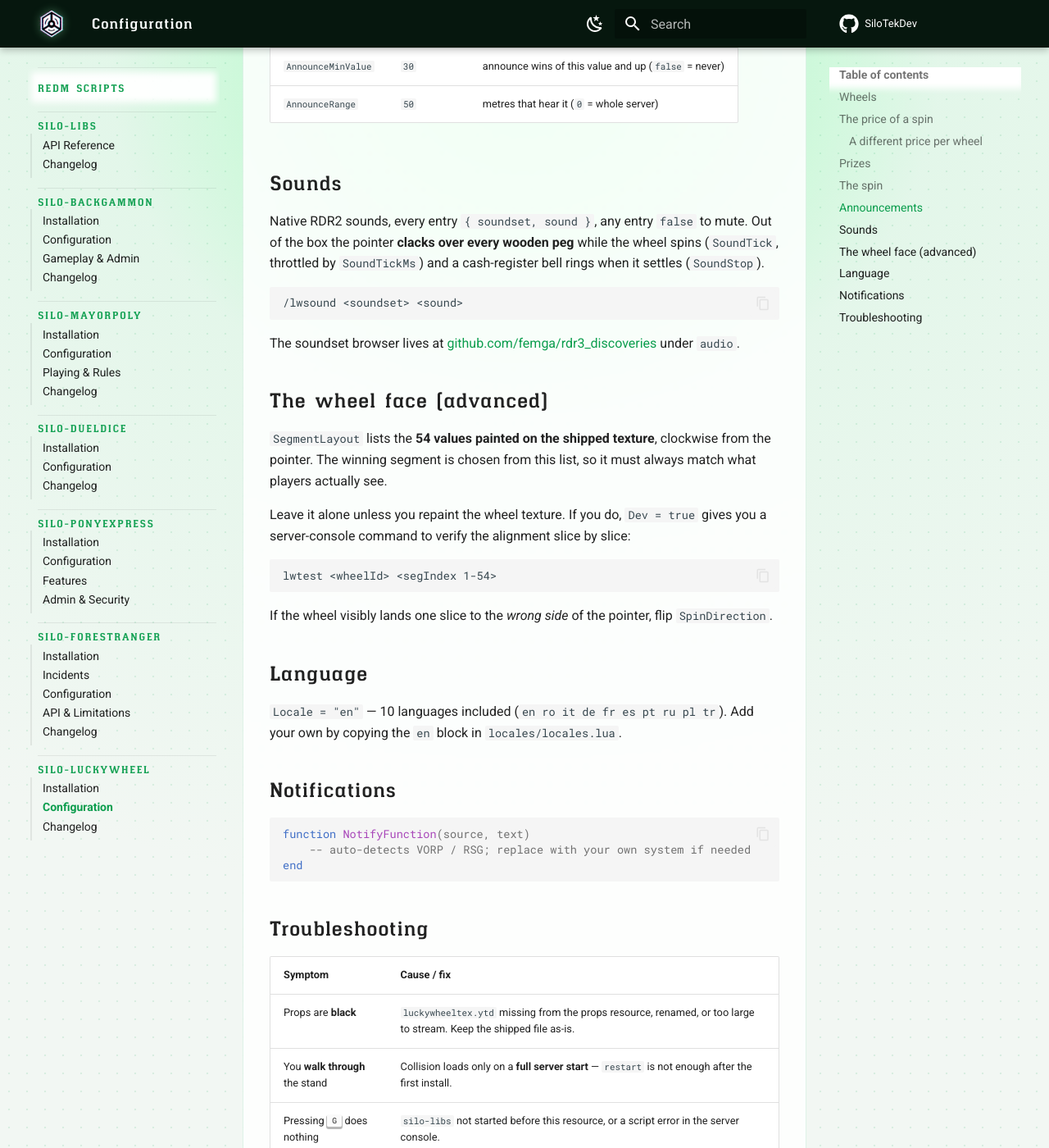
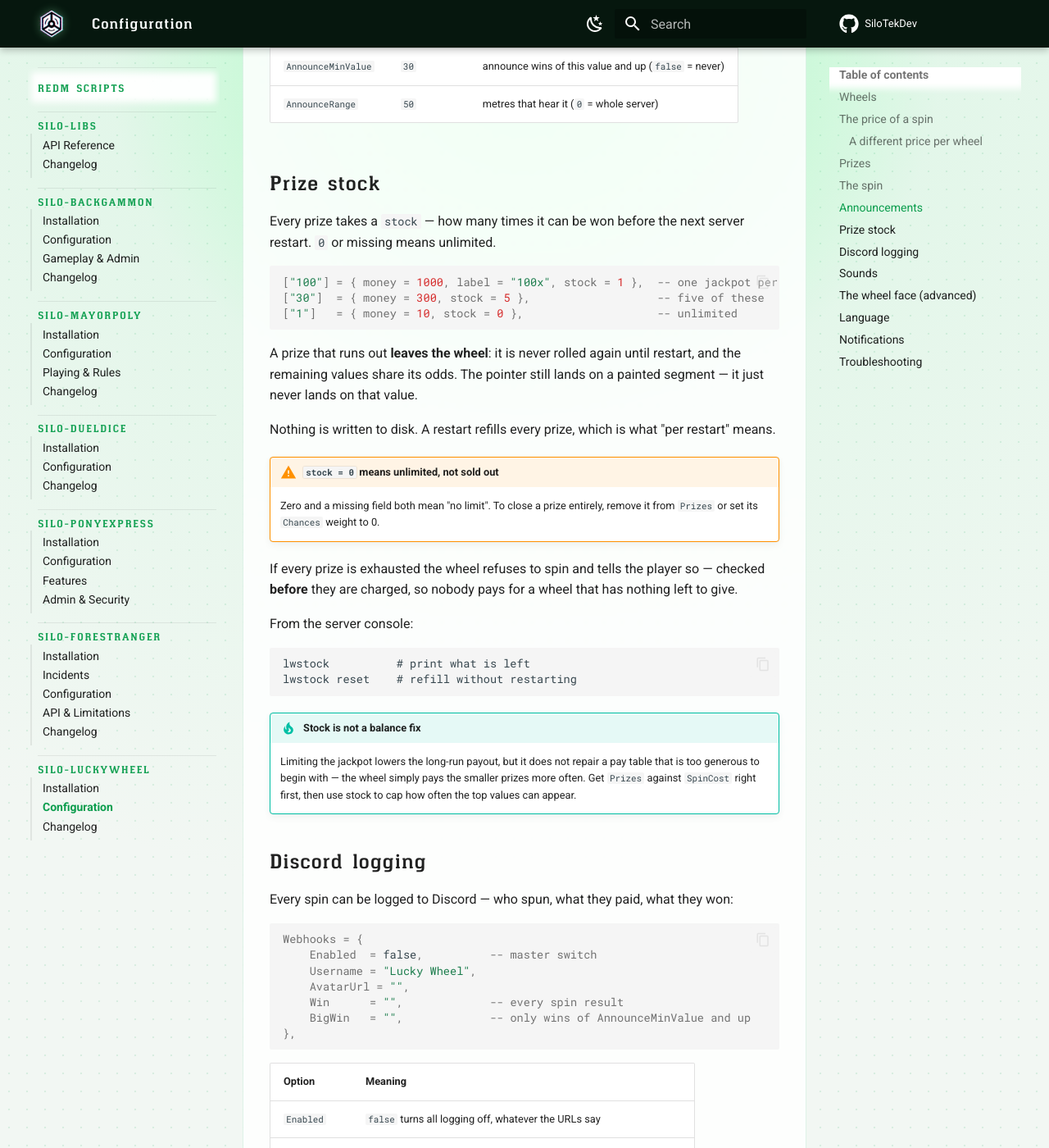
Before and after one commit to SiloTekDev/docs, an MkDocs documentation site: the page built from docs/redm/luckywheel/configuration.md, in a window 1280 px wide and 1400 px high, scrolled down 2917 px. Shown: the whole window at 82% size. Built offline with MkDocs 1.6.1 and Material for MkDocs 9.7.7, drawn with Linux system fonts in a browser that asks for light colours; comment, search, counter and statistics services are not loaded; some of the changed text lies outside the part shown.

Commit message:
docs(luckywheel): 1.2.0-1.3.0 — Discord logging, prize stock
Co-Authored-By: Claude Fable 5 <noreply@anthropic.com>

````diff
--- a/docs/redm/luckywheel/configuration.md
+++ b/docs/redm/luckywheel/configuration.md
@@ -118,6 +118,84 @@ Items ride along with money:
 | `AnnounceMinValue` | `30` | announce wins of this value and up (`false` = never) |
 | `AnnounceRange` | `50` | metres that hear it (`0` = whole server) |
 
+## Prize stock
+
+Every prize takes a `stock` — how many times it can be won before the next
+server restart. `0` or missing means unlimited.
+
+```lua
+["100"] = { money = 1000, label = "100x", stock = 1 },  -- one jackpot per restart
+["30"]  = { money = 300, stock = 5 },                   -- five of these
+["1"]   = { money = 10, stock = 0 },                    -- unlimited
+```
+
+A prize that runs out **leaves the wheel**: it is never rolled again until
+restart, and the remaining values share its odds. The pointer still lands on a
+painted segment — it just never lands on that value.
+
+Nothing is written to disk. A restart refills every prize, which is what "per
+restart" means.
+
+!!! warning "`stock = 0` means unlimited, not sold out"
+    Zero and a missing field both mean "no limit". To close a prize entirely,
+    remove it from `Prizes` or set its `Chances` weight to 0.
+
+If every prize is exhausted the wheel refuses to spin and tells the player so
+— checked **before** they are charged, so nobody pays for a wheel that has
+nothing left to give.
+
+From the server console:
+
+```
+lwstock          # print what is left
+lwstock reset    # refill without restarting
+```
+
+!!! tip "Stock is not a balance fix"
+    Limiting the jackpot lowers the long-run payout, but it does not repair a
+    pay table that is too generous to begin with — the wheel simply pays the
+    smaller prizes more often. Get `Prizes` against `SpinCost` right first,
+    then use stock to cap how often the top values can appear.
+
+## Discord logging
+
+Every spin can be logged to Discord — who spun, what they paid, what they won:
+
+```lua
+Webhooks = {
+    Enabled  = false,          -- master switch
+    Username = "Lucky Wheel",
+    AvatarUrl = "",
+    Win      = "",             -- every spin result
+    BigWin   = "",             -- only wins of AnnounceMinValue and up
+},
+```
+
+| Option | Meaning |
+|--------|---------|
+| `Enabled` | `false` turns all logging off, whatever the URLs say |
+| `Win` | a line for **every** spin — a busy channel |
+| `BigWin` | only wins of `AnnounceMinValue` and up — a quiet highlights channel |
+
+Get a URL from **Edit Channel → Integrations → Webhooks → New Webhook**.
+
+!!! tip "Same URL in both is safe"
+    Put one URL in both slots and a big win is posted **once**, not twice.
+    Leave a slot empty to switch that log off.
+
+Each entry names the wheel, the slice it landed on, the stake (`$10` or
+`1x Gold Bar`), the winnings, the character ID and — for cash spins — the net
+(`+$90` / `-$40`). Net is left out when the stake was an item, since the two
+sides are not comparable.
+
+Two things worth having in the log: item prizes that **could not be
+delivered** (a full satchel) are named under `NOT delivered`, and a player who
+disconnects between the spin and the payout is logged as a dropped prize
+rather than vanishing silently.
+
+The messages are English regardless of `Locale` — they are read by your staff,
+not by players.
+
 ## Sounds
 
 Native RDR2 sounds, every entry `{ soundset, sound }`, any entry `false` to
````
Also changed, not shown: docs/redm/luckywheel/changelog.md (+53 -1 lines), docs/redm/luckywheel/index.md (+6 -0 lines).
